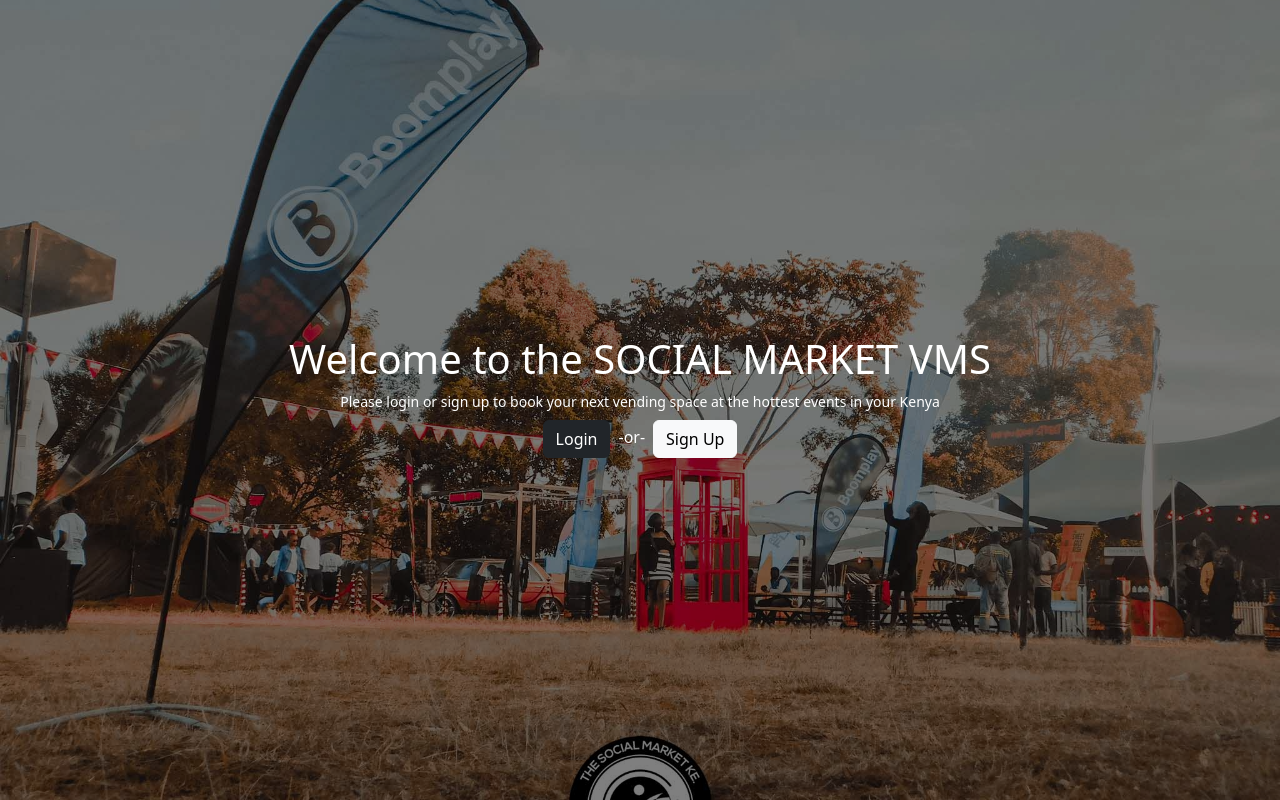
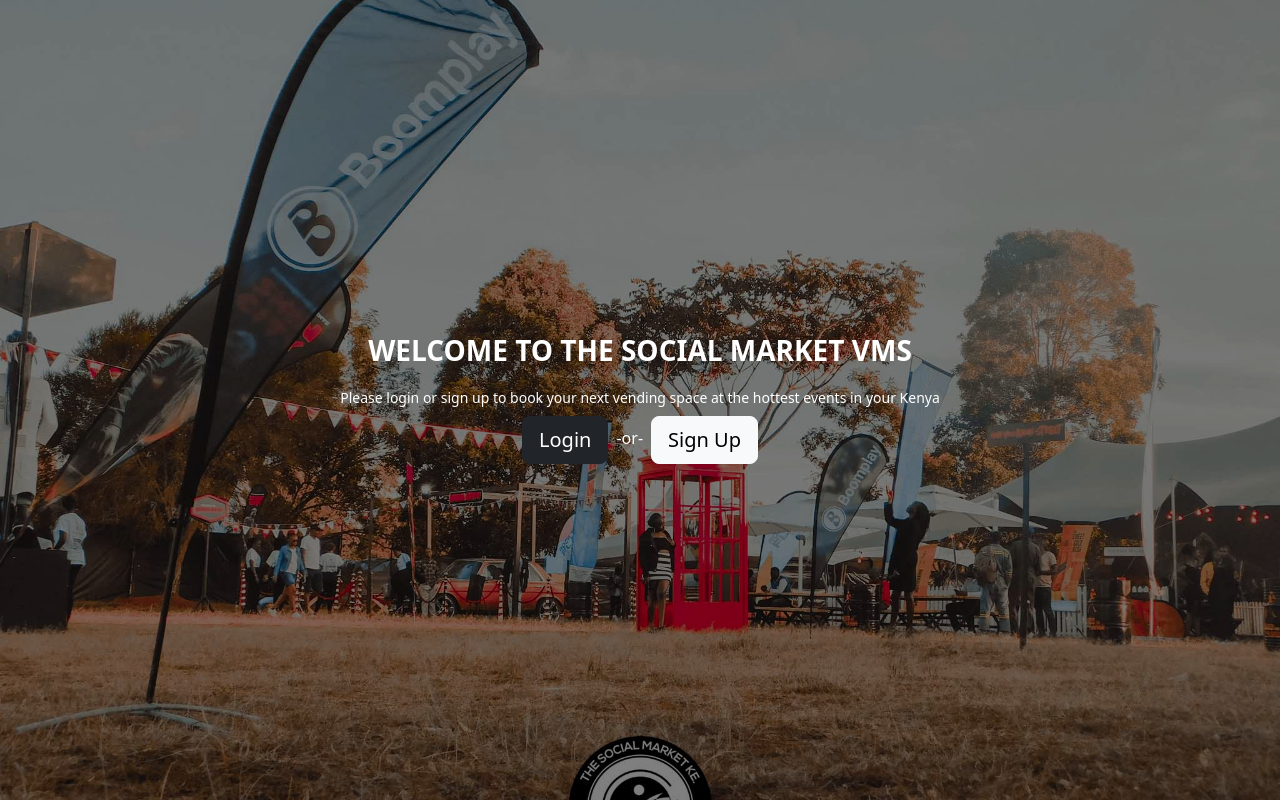
Before and after one commit to MICHAELMUNAVU83/social-market-vms-frontend, a React (Create React App) app: page / in a window 1280 px wide. Built offline with nearby package versions, Linux system fonts and the light colour scheme; a web font is replaced by a local one.

Commit message:
Added typed

```diff
--- a/package.json
+++ b/package.json
@@ -17,6 +17,7 @@
     "react-router-dom": "^6.4.3",
     "react-scripts": "5.0.1",
     "react-toastify": "^9.1.1",
+    "typed.js": "^2.0.12",
     "web-vitals": "^2.1.4"
   },
   "scripts": {
--- a/src/SplashScreen.css
+++ b/src/SplashScreen.css
@@ -24,3 +24,8 @@
   height: 100%;
   background: rgba(0, 0, 0, 0.5);
 }
+.splash-screen-content span{
+  font-size: 1.5rem;
+  font-weight: 600;
+  margin-bottom: 1rem;
+}
--- a/src/components/Events.js
+++ b/src/components/Events.js
@@ -70,7 +70,7 @@ function Events({
     <div>
       {window.innerWidth < 800 && (
         <input
-          class="form-control w-75 my-2 d-flex justify-content-center mx-auto"
+          className="form-control w-75 my-2 d-flex justify-content-center mx-auto"
           type="text"
           placeholder="Search for an event"
           aria-label="Search"
--- a/src/components/SplashScreen.js
+++ b/src/components/SplashScreen.js
@@ -1,22 +1,44 @@
-import React from "react";
+import React, { useEffect, useRef } from "react";
 import "../SplashScreen.css";
 import { Link } from "react-router-dom";
+import Typed from "typed.js";
 function SplashScreen() {
+  const el = useRef(null);
+
+  useEffect(() => {
+    const typed = new Typed(el.current, {
+      strings: ["WELCOME TO THE SOCIAL MARKET VMS"],
+      startDelay: 300,
+      typeSpeed: 100,
+      backSpeed: 100,
+      backDelay: 100,
+      smartBackspace: false,
+      showCursor: false
+
+    });
+
+    // Destropying
+    return () => {
+      typed.destroy();
+    };
+  }, []);
   return (
     <div className="splash-screen">
       <div className="splash-screen-content">
-        <h1 className="text-center">Welcome to the SOCIAL MARKET VMS</h1>
-        <small className="splash-screen-text">
-          Please login or sign up to book your next vending space at the
-          hottest events in your Kenya{" "}
+        <span className="text-bold text-center fs-3" ref={el}></span>
+
+
+        <small className="splash-screen-text text-center">
+          Please login or sign up to book your next vending space at the hottest
+          events in your Kenya{" "}
         </small>
         <div className="my-2">
           <Link to="/login" className="mx-2">
-            <button className="btn btn-dark">Login</button>
+            <button className="btn btn-dark btn-lg">Login</button>
           </Link>
           -or-
           <Link to="/signup" className="mx-2">
-            <button className="btn btn-light">Sign Up</button>
+            <button className="btn btn-light btn-lg">Sign Up</button>
           </Link>
         </div>
       </div>
```
Also changed, not shown: 1 other file (tests, documents, lock files or other folders).
